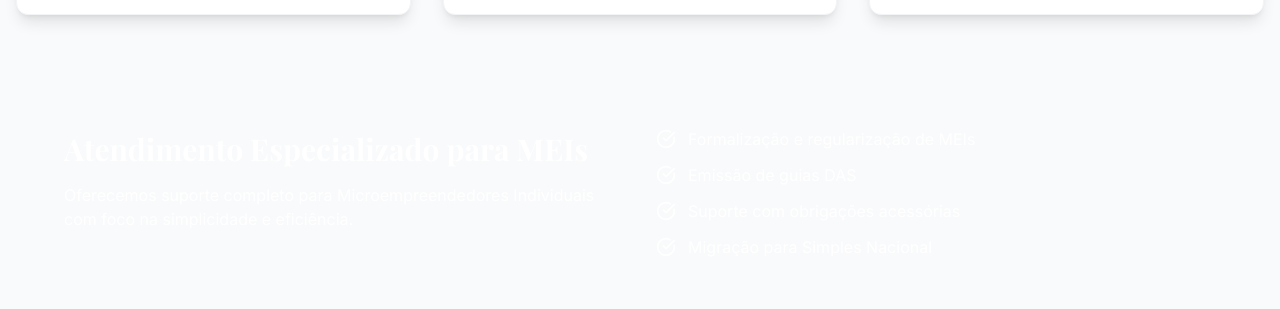
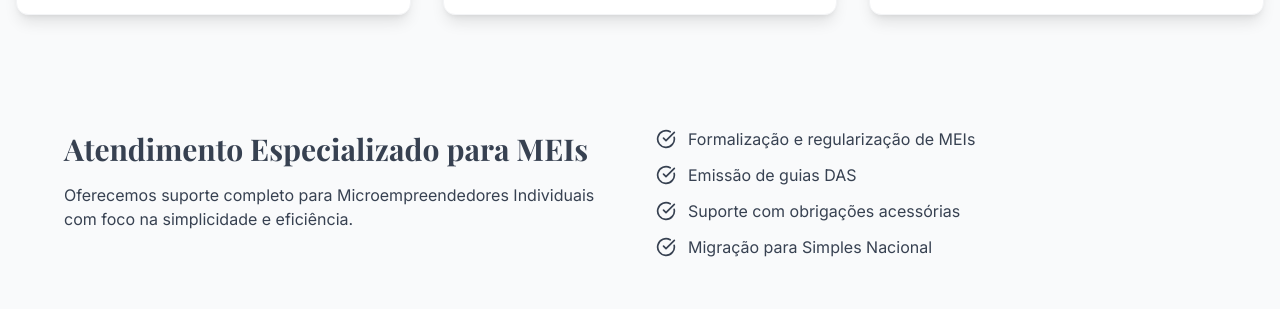
Before and after one commit to DevZipMateus/vs-contabilidade-web, a React (Vite) app: page / in a window 1280 px wide. Shown: the part 3200-3509 px from the top of the page. Built offline with nearby package versions, Linux system fonts and the light colour scheme.

Commit message:
Fix: Change text color to gray-700
Change the text color in the MEI section of the Services component to gray-700.

```diff
--- a/src/components/Services.tsx
+++ b/src/components/Services.tsx
@@ -137,30 +137,30 @@ export const Services = () => {
         <div className="bg-gradient-to-r from-wine to-wine-600 rounded-2xl p-8 md:p-12">
           <div className="grid md:grid-cols-2 gap-8 items-center">
             <div>
-              <h3 className="text-2xl md:text-3xl font-playfair font-bold text-white mb-4">
+              <h3 className="text-2xl md:text-3xl font-playfair font-bold text-gray-700 mb-4">
                 Atendimento Especializado para MEIs
               </h3>
-              <p className="text-white mb-6">
+              <p className="text-gray-700 mb-6">
                 Oferecemos suporte completo para Microempreendedores Individuais
                 com foco na simplicidade e eficiência.
               </p>
             </div>
 
             <div className="space-y-3">
-              <div className="flex items-center gap-3 text-white">
-                <CheckCircle size={20} className="text-white" />
+              <div className="flex items-center gap-3 text-gray-700">
+                <CheckCircle size={20} className="text-gray-700" />
                 <span>Formalização e regularização de MEIs</span>
               </div>
-              <div className="flex items-center gap-3 text-white">
-                <CheckCircle size={20} className="text-white" />
+              <div className="flex items-center gap-3 text-gray-700">
+                <CheckCircle size={20} className="text-gray-700" />
                 <span>Emissão de guias DAS</span>
               </div>
-              <div className="flex items-center gap-3 text-white">
-                <CheckCircle size={20} className="text-white" />
+              <div className="flex items-center gap-3 text-gray-700">
+                <CheckCircle size={20} className="text-gray-700" />
                 <span>Suporte com obrigações acessórias</span>
               </div>
-              <div className="flex items-center gap-3 text-white">
-                <CheckCircle size={20} className="text-white" />
+              <div className="flex items-center gap-3 text-gray-700">
+                <CheckCircle size={20} className="text-gray-700" />
                 <span>Migração para Simples Nacional</span>
               </div>
             </div>
```
